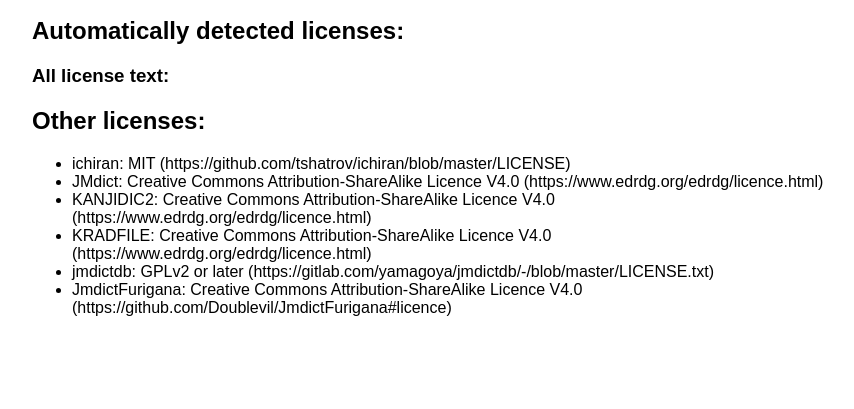
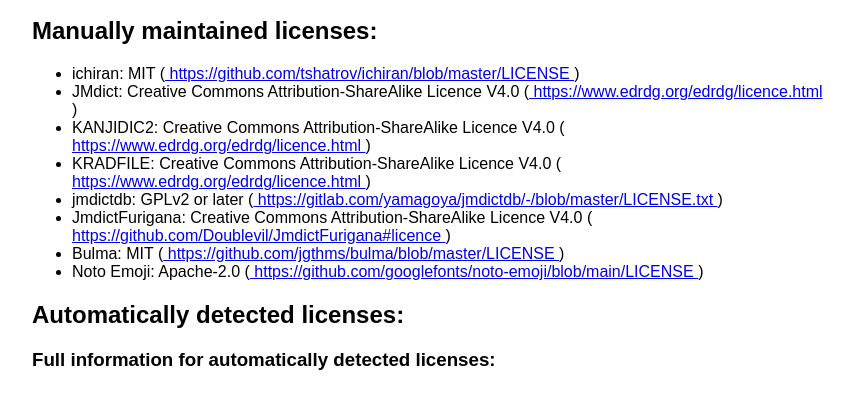
Before and after one commit to Heliozoa/lbr, a plain HTML site: page about/web.hbs in a window 1280 px wide. Shown: the part 87-496 px from the top of the page, without its empty margins (208-1062 px from the left). Drawn offline with nearby package versions, Linux system fonts and the light colour scheme; files that its build step writes are made by us from their sources.

Commit message:
Improve generated license files

```diff
--- a/about/web.hbs
+++ b/about/web.hbs
@@ -48,6 +48,57 @@
             <p>This page lists the licenses of the projects used in LBR.</p>
         </div>
 
+        <h2>Manually maintained licenses:</h2>
+        <ul>
+            <li>
+                ichiran: MIT
+                (<a href="https://github.com/tshatrov/ichiran/blob/master/LICENSE">
+                    https://github.com/tshatrov/ichiran/blob/master/LICENSE
+                </a>)
+            </li>
+            <li>
+                JMdict: Creative Commons Attribution-ShareAlike Licence V4.0
+                (<a href="https://www.edrdg.org/edrdg/licence.html">
+                    https://www.edrdg.org/edrdg/licence.html
+                </a>)
+            </li>
+            <li>
+                KANJIDIC2: Creative Commons Attribution-ShareAlike Licence V4.0
+                (<a href="https://www.edrdg.org/edrdg/licence.html">
+                    https://www.edrdg.org/edrdg/licence.html
+                </a>)
+            </li>
+            <li>
+                KRADFILE: Creative Commons Attribution-ShareAlike Licence V4.0
+                (<a href="https://www.edrdg.org/edrdg/licence.html">
+                    https://www.edrdg.org/edrdg/licence.html
+                </a>)
+            </li>
+            <li>
+                jmdictdb: GPLv2 or later
+                (<a href="https://gitlab.com/yamagoya/jmdictdb/-/blob/master/LICENSE.txt">
+                    https://gitlab.com/yamagoya/jmdictdb/-/blob/master/LICENSE.txt
+                </a>)
+            </li>
+            <li>
+                JmdictFurigana: Creative Commons Attribution-ShareAlike Licence V4.0
+                (<a href="https://github.com/Doublevil/JmdictFurigana#licence">
+                    https://github.com/Doublevil/JmdictFurigana#licence
+                </a>)
+            </li>
+            <li>
+                Bulma: MIT
+                (<a href="https://github.com/jgthms/bulma/blob/master/LICENSE">
+                    https://github.com/jgthms/bulma/blob/master/LICENSE
+                </a>)
+            </li>
+            <li>
+                Noto Emoji: Apache-2.0 (<a href="https://github.com/googlefonts/noto-emoji/blob/main/LICENSE">
+                    https://github.com/googlefonts/noto-emoji/blob/main/LICENSE
+                </a>)
+            </li>
+        </ul>
+
         <h2>Automatically detected licenses:</h2>
         <ul class="licenses-overview">
             {{#each overview}}
@@ -55,7 +106,7 @@
             {{/each}}
         </ul>
 
-        <h3>All license text:</h3>
+        <h3>Full information for automatically detected licenses:</h3>
         <ul class="licenses-list">
             {{#each licenses}}
             <li class="license">
@@ -72,32 +123,6 @@
             </li>
             {{/each}}
         </ul>
-
-        <h2>Other licenses:</h2>
-        <ul>
-            <li>
-                ichiran: MIT (https://github.com/tshatrov/ichiran/blob/master/LICENSE)
-            </li>
-            <li>
-                JMdict: Creative Commons Attribution-ShareAlike Licence V4.0
-                (https://www.edrdg.org/edrdg/licence.html)
-            </li>
-            <li>
-                KANJIDIC2: Creative Commons Attribution-ShareAlike Licence V4.0
-                (https://www.edrdg.org/edrdg/licence.html)
-            </li>
-            <li>
-                KRADFILE: Creative Commons Attribution-ShareAlike Licence V4.0
-                (https://www.edrdg.org/edrdg/licence.html)
-            </li>
-            <li>
-                jmdictdb: GPLv2 or later (https://gitlab.com/yamagoya/jmdictdb/-/blob/master/LICENSE.txt)
-            </li>
-            <li>
-                JmdictFurigana: Creative Commons Attribution-ShareAlike Licence V4.0
-                (https://github.com/Doublevil/JmdictFurigana#licence)
-            </li>
-        </ul>
     </main>
 </body>
 
```
Also changed, not shown: about/docker.hbs (added, +45 -0 lines), about/dockerhub.hbs (deleted, +0 -32 lines), 3 other files.
